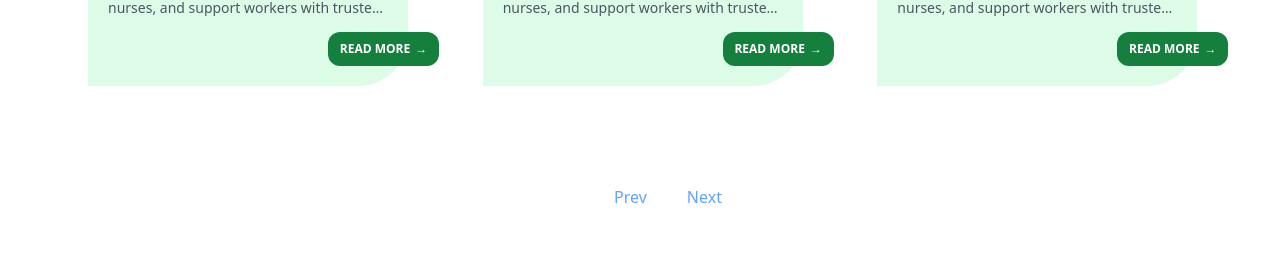
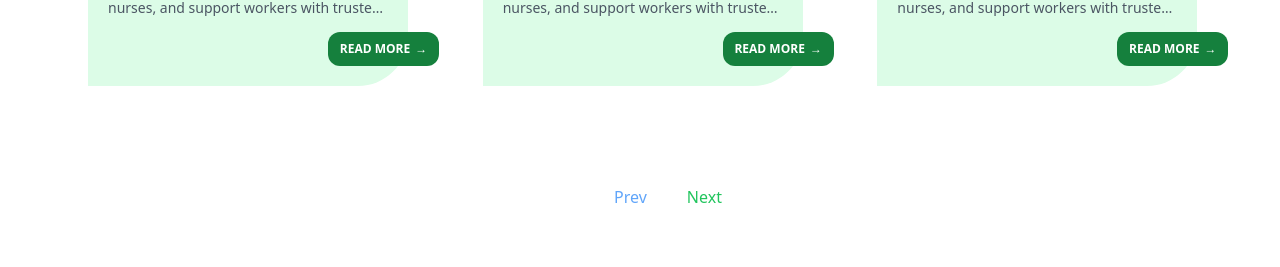
Before and after one commit to thejobsnvisa/jobsnvisa, a React (Vite) app: page /blogs in a window 1280 px wide. Shown: the part 1807-2074 px from the top of the page. Built offline with nearby package versions, Linux system fonts and the light colour scheme; a web font is replaced by a local one.

Commit message:
code updated

```diff
--- a/src/Components/BlogStep.jsx
+++ b/src/Components/BlogStep.jsx
@@ -79,8 +79,8 @@ const BlogStep = () => {
             disabled={currentPage === totalPages}
             className={`px-5 py-2 rounded-lg transition ${
               currentPage === totalPages
-                ? "text-blue-400 cursor-pointer hover:text-green-500"
-                : "text-black text-[18px] hover:text-green-500 cursor-pointer"
+                ? " cursor-pointer text-green-500"
+                : " text-[18px] text-green-500 cursor-pointer"
             }`}
           >
             Next
```
